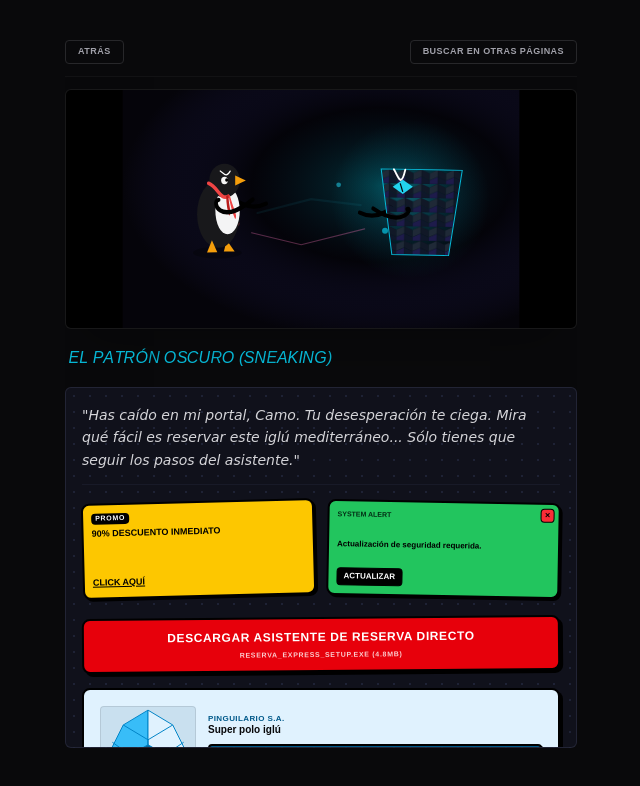
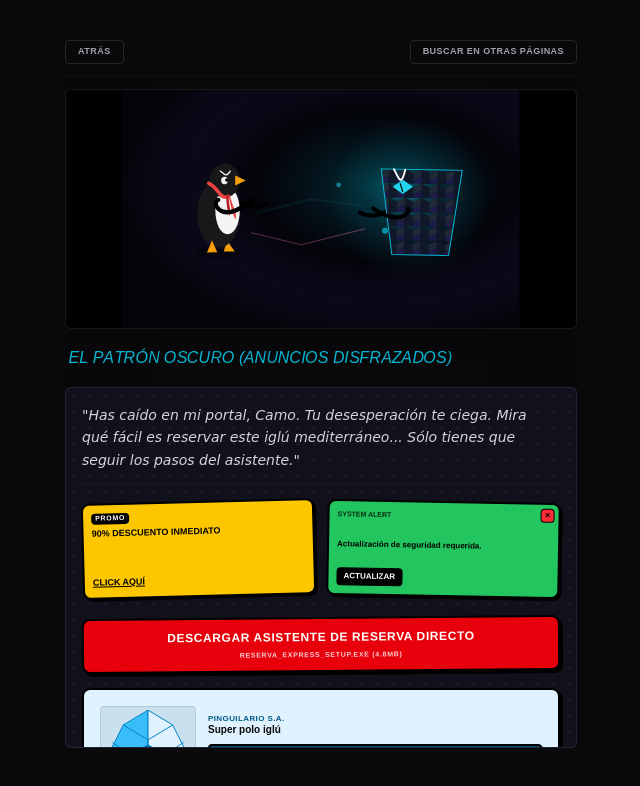
Before and after one commit to RealPingu/proyecto-memoria, a Next.js app: page /game/playground/scene/scene_14v5 in a window 1280 px wide. Shown: the top 786 px of the page, without its empty margins (319-959 px from the left). Built offline with nearby package versions, Linux system fonts and the light colour scheme.

Commit message:
style: renombrar (SNEAKING) a (ANUNCIOS DISFRAZADOS) en el hablante del Patrón Oscuro

```diff
--- a/app/game/narrative/components/battle_1_mockup_render.tsx
+++ b/app/game/narrative/components/battle_1_mockup_render.tsx
@@ -118,7 +118,7 @@ export default function Battle1MockupDirectRender({ onCorrect, onIncorrect, onEx
 
           {/* Nombre del Hablante consistente en tamaño y efectos con el resto de la narrativa */}
           <div className="shrink-0 flex items-center justify-start pl-1 text-[9px] md:text-[10px] font-bold uppercase tracking-widest text-game-accent italic block">
-            <FearTremble text="EL PATRÓN OSCURO (SNEAKING)" color="#06b6d4" />
+            <FearTremble text="EL PATRÓN OSCURO (ANUNCIOS DISFRAZADOS)" color="#06b6d4" />
           </div>
 
           {/* =======================================================
--- a/app/game/playground/scene/scene_14v5/page.tsx
+++ b/app/game/playground/scene/scene_14v5/page.tsx
@@ -118,7 +118,7 @@ export default function Scene14v5PlaygroundRedesignPage() {
 
           {/* Nombre del Hablante con efecto Tremble Fear usando la paleta del Patrón Oscuro (Cyan) */}
           <div className="shrink-0 flex items-center justify-start pl-1">
-            <FearTremble text="EL PATRÓN OSCURO (SNEAKING)" color="#06b6d4" />
+            <FearTremble text="EL PATRÓN OSCURO (ANUNCIOS DISFRAZADOS)" color="#06b6d4" />
           </div>
 
           {/* =======================================================
```
